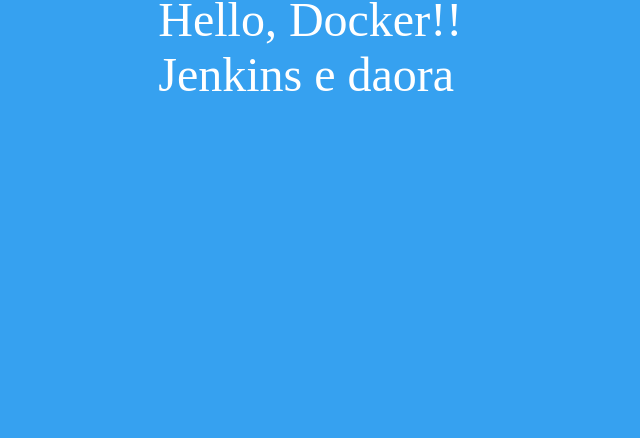
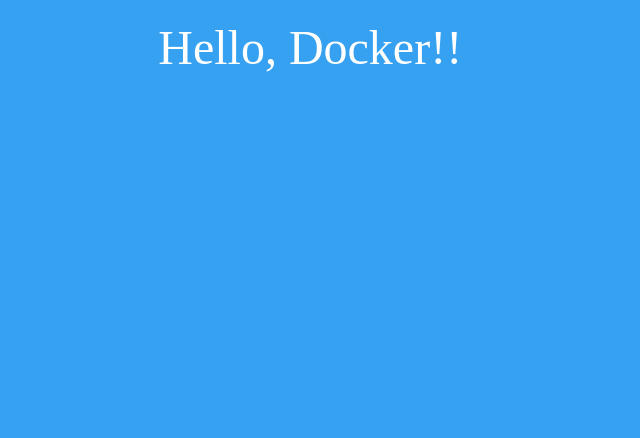
Before and after one commit to afreitasdotdev/cloudtalks-1, a plain HTML site: page src/index.html in a window 1280 px wide. Shown: the part 362-800 px from the top of the page, without its empty margins (317-957 px from the left). Drawn offline with Linux system fonts and the light colour scheme.

Commit message:
Adjust index.html

```diff
--- a/src/index.html
+++ b/src/index.html
@@ -22,5 +22,5 @@
   <br>
   <font color="white" size="20px" face="Ubuntu">Hello, Docker!!</font>
   <br>
-  <font color="white" size="20px" face="Ubuntu">Jenkins e daora</font>
+  <font color="white" size="20px" face="Ubuntu"></font>
   </section>
```
